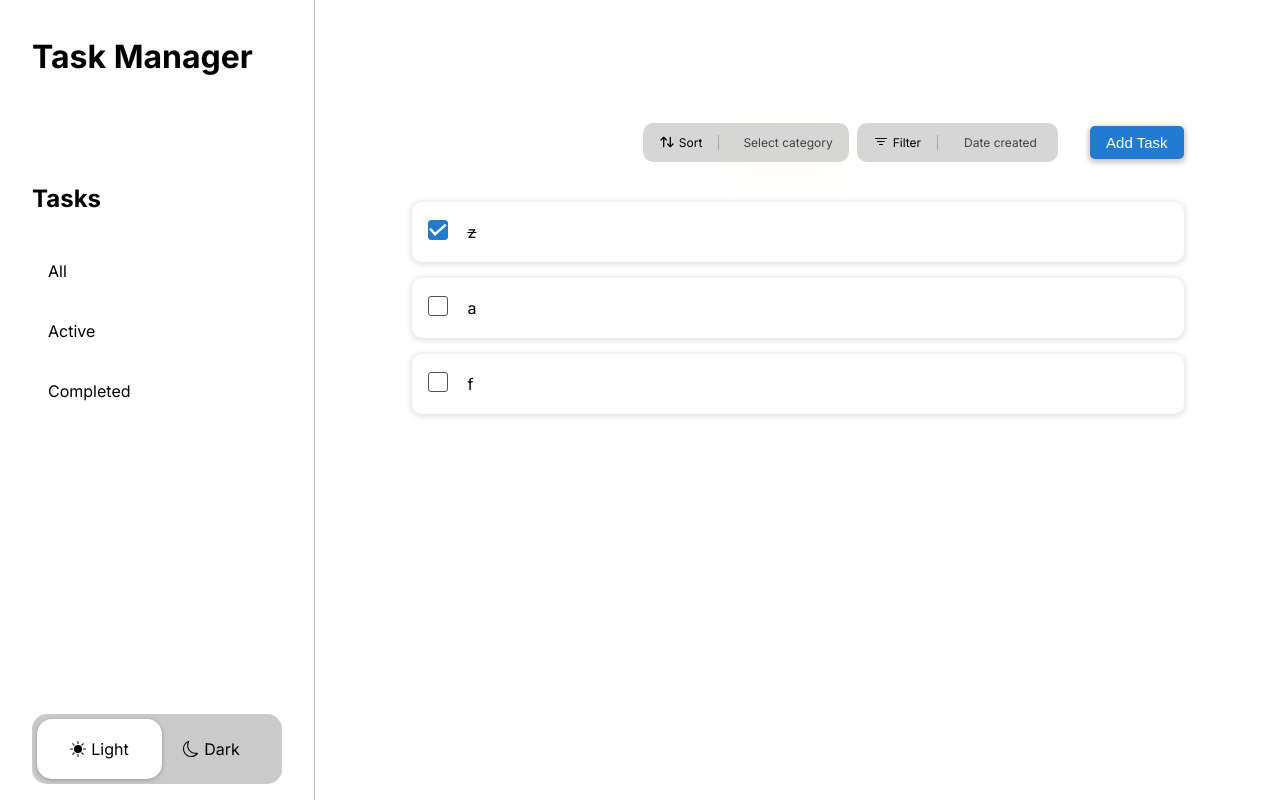
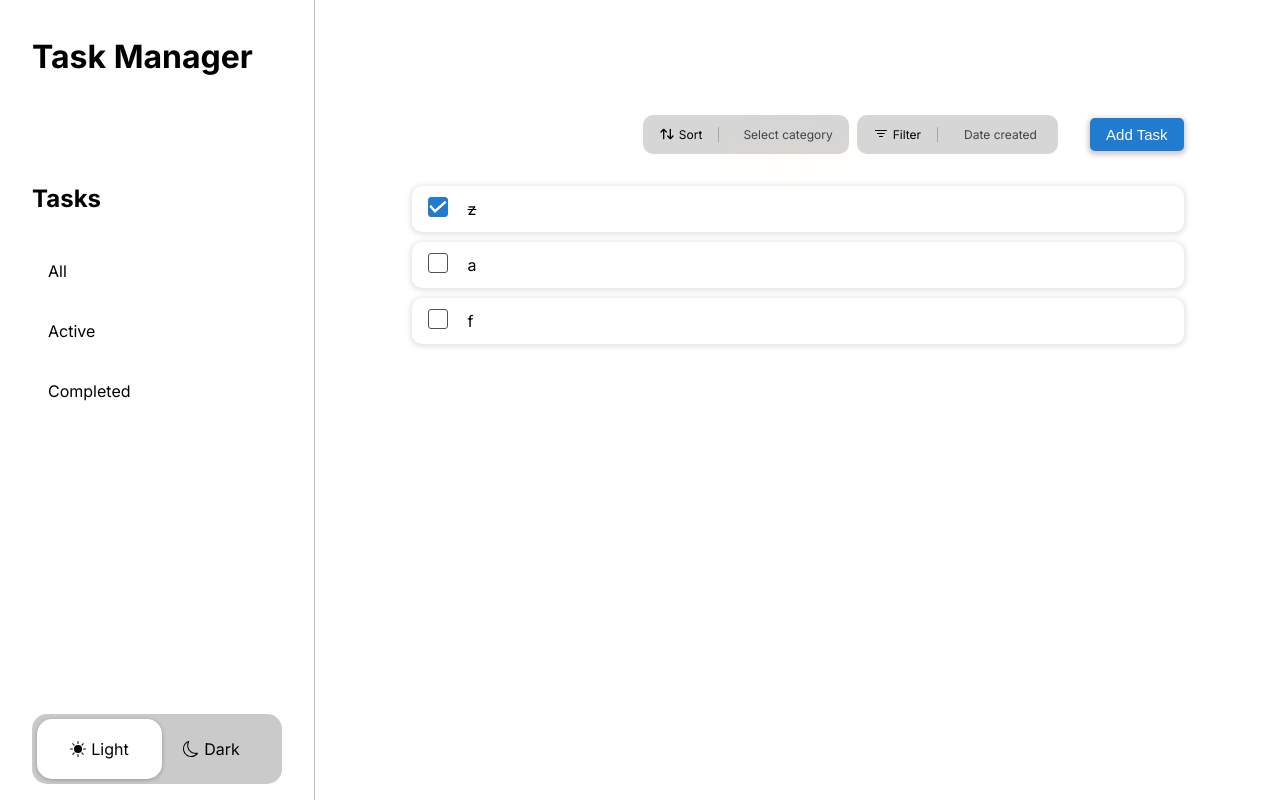
Before and after one commit to wx-it/reactjs-to-do-app, a React (Create React App) app: page / in a window 1280 px wide. Built offline with nearby package versions, Linux system fonts and the light colour scheme.

Commit message:
creation date displaying under task + styling done

```diff
--- a/src/components/tasks/Task.jsx
+++ b/src/components/tasks/Task.jsx
@@ -27,9 +27,16 @@ const Task = ({ checkBtn, removeTask, task, editTask, darkMode }) => {
       }}
       exit={{ y: -30, opacity: 0 }}
     >
-      <div>
+      <div
+        className={
+          darkMode ? "task-text dark-task-text" : "task-text light-task-text"
+        }
+      >
         <Checkbox task={task} darkMode={darkMode} checkBtn={checkBtn} />
-        <p style={underline}>{task.text}</p>
+        <div>
+          <p style={underline}>{task.text}</p>
+          <span style={underline}> {task.date} </span>
+        </div>
       </div>
       <div>
         <button onClick={() => editTask(task.id)}>
--- a/src/components/tasks/tasks.css
+++ b/src/components/tasks/tasks.css
@@ -2,15 +2,35 @@
   width: 100%;
   height: 500px;
   border-radius: 5px;
-  margin-top: 1rem;
-  padding: .5rem 0;
+  margin-top: 2rem;
 }
 
-.all-tasks div {
+.task {
+  margin: 10px 0;
   display: flex;
   align-items: center;
   justify-content: space-between;
+  width: 100%;
+  padding: 0.5rem 1rem;
+  border-radius: 10px;
+  box-shadow: 0px 1px 5px 2px rgba(0, 0, 0, 0.1);
+}
+
+.task-text {
+  display: flex;
+  align-items: center;
+  justify-content: center;
   gap: 1rem;
+}
+
+.task-text p {
+  padding: 0;
+  margin: 0;
+}
+
+.task-text span {
+  font-size: 12px;
+  color: #333f4a;
 }
 
 .task button {
@@ -32,8 +52,7 @@
   transform: translateY(0px);
   opacity: 1;
 }
-
-
+/*
 .task {
   display: flex;
   align-items: center;
@@ -44,12 +63,25 @@
   border-radius: 10px;
   box-shadow: 0px 1px 5px 2px rgba(0, 0, 0, 0.1);
   color: black;
+  border: 1px red solid;
 }
 
 .task:hover {
   transform: translateY(-0.25rem);
   transition: all 0.5s ease;
 }
+
+.task-text {
+  border: 1px red solid;
+  color: black;
+  margin: 0;
+  padding: 0;
+  display: flex;
+  align-items: center;
+  justify-content: center;
+}
+
+ */
 
 input[type="checkbox"] {
   clip: rect(0 0 0 0);
@@ -71,12 +103,10 @@ input[type="checkbox"] {
   margin-right: 4px;
 }
 
-
-
-.all-tasks p:first-child {
+/* .all-tasks p:first-child {
   color: white;
   text-align: center;
-}
+} */
 
 /*293240*/
 
@@ -90,13 +120,21 @@ input[type="checkbox"] {
   background-color: white;
 }
 
+.light-task-text span {
+  color: #333f4a;
+}
+
 /*.........dark mode..........*/
 
 .dark-task {
-  background-color: #333F4A;
+  background-color: #333f4a;
   color: white;
 }
 
 .dark-check {
-  background-color: #181F28;
+  background-color: #181f28;
 }
+
+.dark-task-text span {
+  color: #ddd;
+}
```
